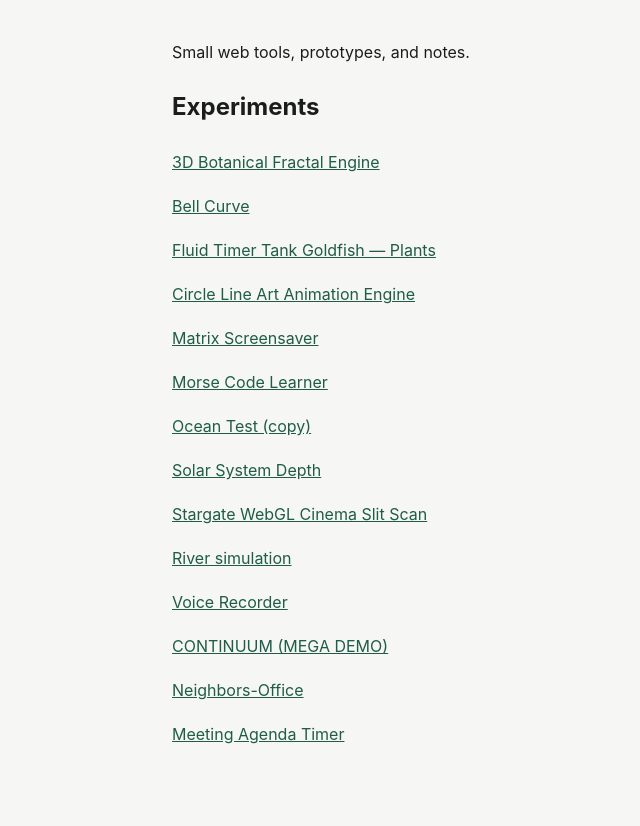
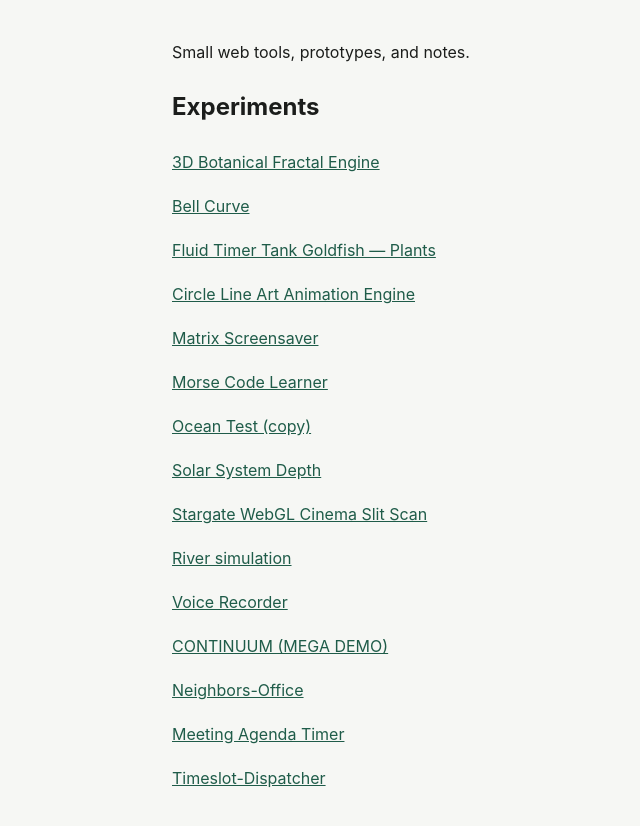
Before and after one commit to kz713git/kaz-site, a plain HTML site: page lab/index.html in a window 1280 px wide. Shown: the part 234-1060 px from the top of the page, without its empty margins (78-718 px from the left). Drawn offline with Linux system fonts and the light colour scheme.

Commit message:
Add link to Timeslot Dispatcher in index.html

```diff
--- a/lab/index.html
+++ b/lab/index.html
@@ -80,5 +80,9 @@
     <p>
     <a href="meeting-agenda-timer-v7.html">Meeting Agenda Timer</a>
   </p>
+    <p>
+    <a href="timeslot-dispatcher v2.0.html">Timeslot-Dispatcher</a>
+  </p>
+
 </body>
 </html>
```
